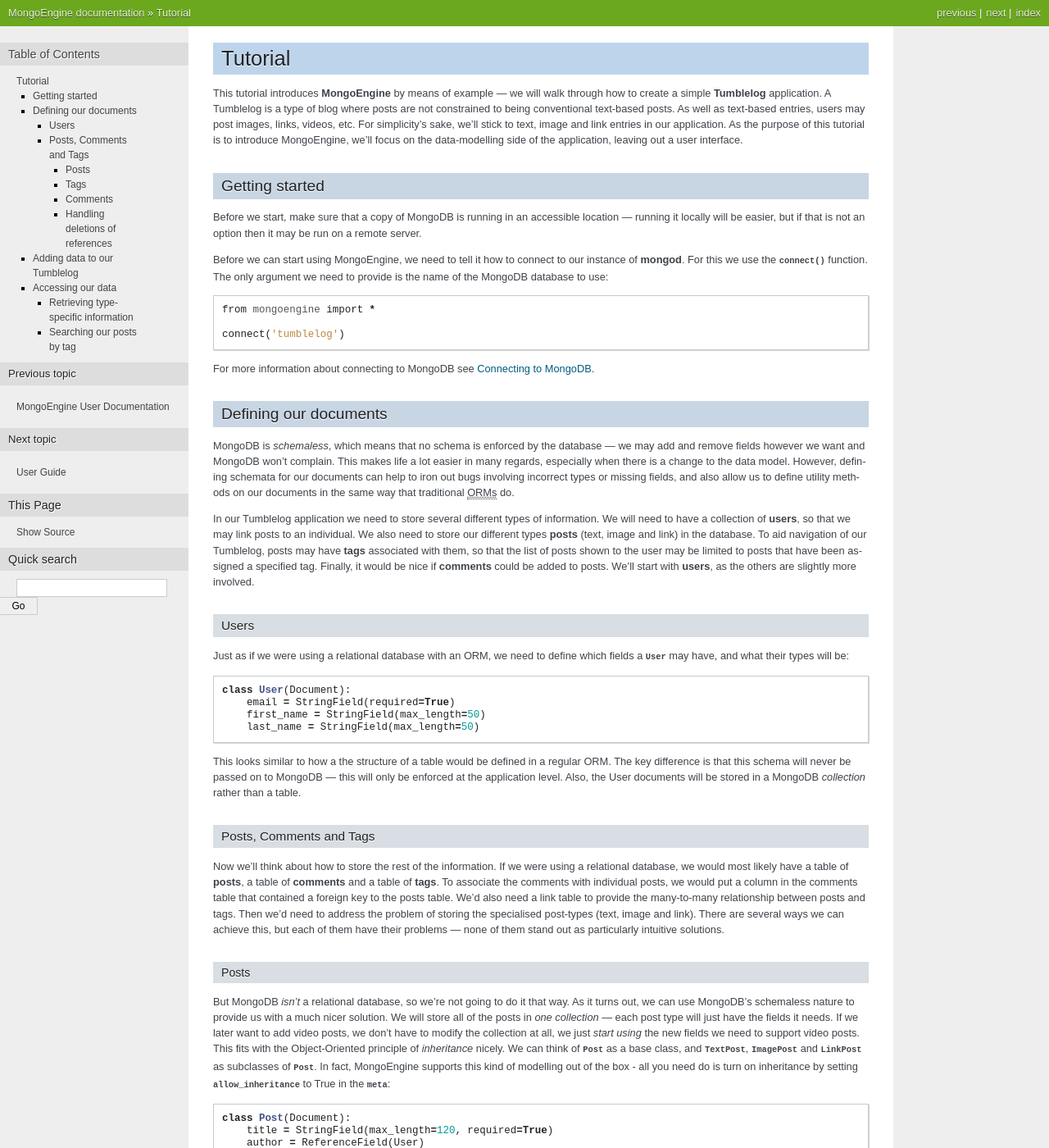
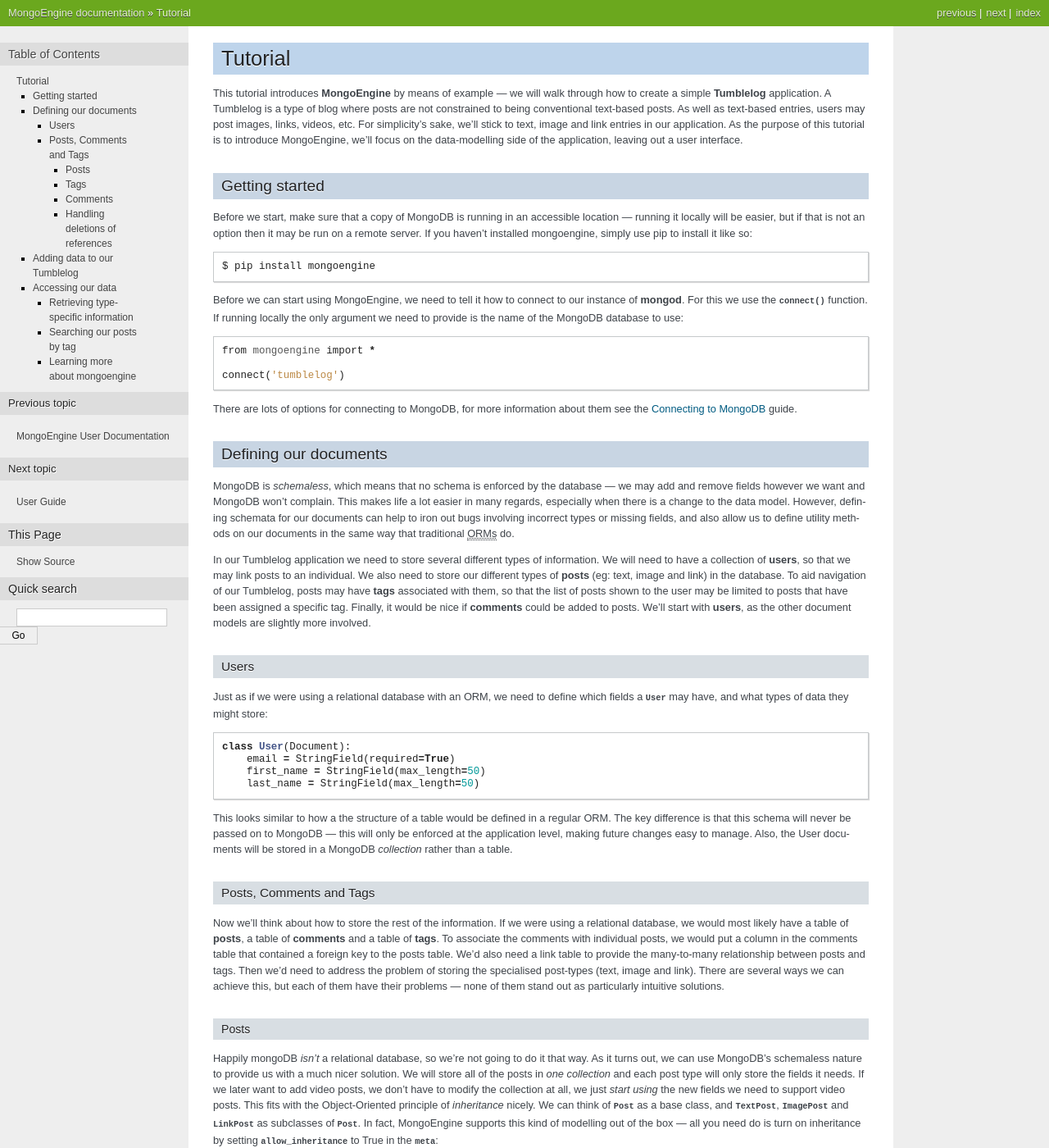
Before and after one commit to MongoEngine/mongoengine, a Sphinx documentation site: the page built from docs/tutorial.rst, in a window 1280 px wide and 1400 px high. Shown: the whole window at 82% size. Built offline with Sphinx 7.4.7, drawn with Linux system fonts in a browser that asks for light colours; the version number could not be read and is left out; some of the changed text lies outside the part shown.

Commit message:
Tutorial updates

```diff
--- a/docs/index.rst
+++ b/docs/index.rst
@@ -7,7 +7,7 @@ MongoDB. To install it, simply run
 
 .. code-block:: console
 
-    # pip install -U mongoengine
+    $ pip install -U mongoengine
 
 :doc:`tutorial`
   Start here for a quick overview.
--- a/docs/tutorial.rst
+++ b/docs/tutorial.rst
@@ -1,6 +1,7 @@
 ========
 Tutorial
 ========
+
 This tutorial introduces **MongoEngine** by means of example --- we will walk
 through how to create a simple **Tumblelog** application. A Tumblelog is a type
 of blog where posts are not constrained to being conventional text-based posts.
@@ -12,23 +13,29 @@ interface.
 
 Getting started
 ===============
+
 Before we start, make sure that a copy of MongoDB is running in an accessible
 location --- running it locally will be easier, but if that is not an option
-then it may be run on a remote server.
+then it may be run on a remote server. If you haven't installed mongoengine,
+simply use pip to install it like so::
+
+    $ pip install mongoengine
 
 Before we can start using MongoEngine, we need to tell it how to connect to our
 instance of :program:`mongod`. For this we use the :func:`~mongoengine.connect`
-function. The only argument we need to provide is the name of the MongoDB
-database to use::
+function. If running locally the only argument we need to provide is the name
+of the MongoDB database to use::
 
     from mongoengine import *
 
     connect('tumblelog')
 
-For more information about connecting to MongoDB see :ref:`guide-connecting`.
+There are lots of options for connecting to MongoDB, for more information about
+them see the :ref:`guide-connecting` guide.
 
 Defining our documents
 ======================
+
 MongoDB is *schemaless*, which means that no schema is enforced by the database
 --- we may add and remove fields however we want and MongoDB won't complain.
 This makes life a lot easier in many regards, especially when there is a change
@@ -39,17 +46,19 @@ define utility methods on our documents in the same way that traditional
 
 In our Tumblelog application we need to store several different types of
 information.  We will need to have a collection of **users**, so that we may
-link posts to an individual. We also need to store our different types
-**posts** (text, image and link) in the database. To aid navigation of our
+link posts to an individual. We also need to store our different types of
+**posts** (eg: text, image and link) in the database. To aid navigation of our
 Tumblelog, posts may have **tags** associated with them, so that the list of
 posts shown to the user may be limited to posts that have been assigned a
-specified tag.  Finally, it would be nice if **comments** could be added to
-posts. We'll start with **users**, as the others are slightly more involved.
+specific tag.  Finally, it would be nice if **comments** could be added to
+posts. We'll start with **users**, as the other document models are slightly
+more involved.
 
 Users
 -----
+
 Just as if we were using a relational database with an ORM, we need to define
-which fields a :class:`User` may have, and what their types will be::
+which fields a :class:`User` may have, and what types of data they might store::
 
     class User(Document):
         email = StringField(required=True)
@@ -58,11 +67,13 @@ which fields a :class:`User` may have, and what their types will be::
 
 This looks similar to how a the structure of a table would be defined in a
 regular ORM. The key difference is that this schema will never be passed on to
-MongoDB --- this will only be enforced at the application level. Also, the User
-documents will be stored in a MongoDB *collection* rather than a table.
+MongoDB --- this will only be enforced at the application level, making future
+changes easy to manage. Also, the User documents will be stored in a
+MongoDB *collection* rather than a table.
 
 Posts, Comments and Tags
 ------------------------
+
 Now we'll think about how to store the rest of the information. If we were
 using a relational database, we would most likely have a table of **posts**, a
 table of **comments** and a table of **tags**.  To associate the comments with
@@ -75,16 +86,17 @@ of them stand out as particularly intuitive solutions.
 
 Posts
 ^^^^^
-But MongoDB *isn't* a relational database, so we're not going to do it that
+
+Happily mongoDB *isn't* a relational database, so we're not going to do it that
 way. As it turns out, we can use MongoDB's schemaless nature to provide us with
-a much nicer solution. We will store all of the posts in *one collection* ---
-each post type will just have the fields it needs. If we later want to add
+a much nicer solution. We will store all of the posts in *one collection* and
+each post type will only store the fields it needs. If we later want to add
 video posts, we don't have to modify the collection at all, we just *start
 using* the new fields we need to support video posts. This fits with the
 Object-Oriented principle of *inheritance* nicely. We can think of
 :class:`Post` as a base class, and :class:`TextPost`, :class:`ImagePost` and
 :class:`LinkPost` as subclasses of :class:`Post`. In fact, MongoEngine supports
-this kind of modelling out of the box - all you need do is turn on inheritance
+this kind of modelling out of the box --- all you need do is turn on inheritance
 by setting :attr:`allow_inheritance` to True in the :attr:`meta`::
 
     class Post(Document):
@@ -109,6 +121,7 @@ when they are saved, and dereferenced when they are loaded.
 
 Tags
 ^^^^
+
 Now that we have our Post models figured out, how will we attach tags to them?
 MongoDB allows us to store lists of items natively, so rather than having a
 link table, we can just store a list of tags in each post. So, for both
@@ -219,6 +236,7 @@ class. So let's see how we can get our posts' titles::
 
 Retrieving type-specific information
 ------------------------------------
+
 This will print the titles of our posts, one on each line. But What if we want
 to access the type-specific data (link_url, content, etc.)? One way is simply
 to use the :attr:`objects` attribute of a subclass of :class:`Post`::
@@ -257,6 +275,7 @@ text post, and "Link: <url>" if it was a link post.
 
 Searching our posts by tag
 --------------------------
+
 The :attr:`objects` attribute of a :class:`~mongoengine.Document` is actually a
 :class:`~mongoengine.queryset.QuerySet` object. This lazily queries the
 database only when you need the data. It may also be filtered to narrow down
@@ -274,3 +293,10 @@ used on :class:`~mongoengine.queryset.QuerySet` objects::
 
     num_posts = Post.objects(tags='mongodb').count()
     print 'Found %d posts with tag "mongodb"' % num_posts
+
+Learning more about mongoengine
+-------------------------------
+
+If you got this far you've made a great start, so well done!  The next step on
+your mongoengine journey is the `full user guide <guide/index>`_, where you
+can learn indepth about how to use mongoengine and mongodb.
```
Also changed, not shown: other parts of docs/tutorial.rst (+17 -13 lines), docs/guide/connecting.rst (+9 -2 lines).
